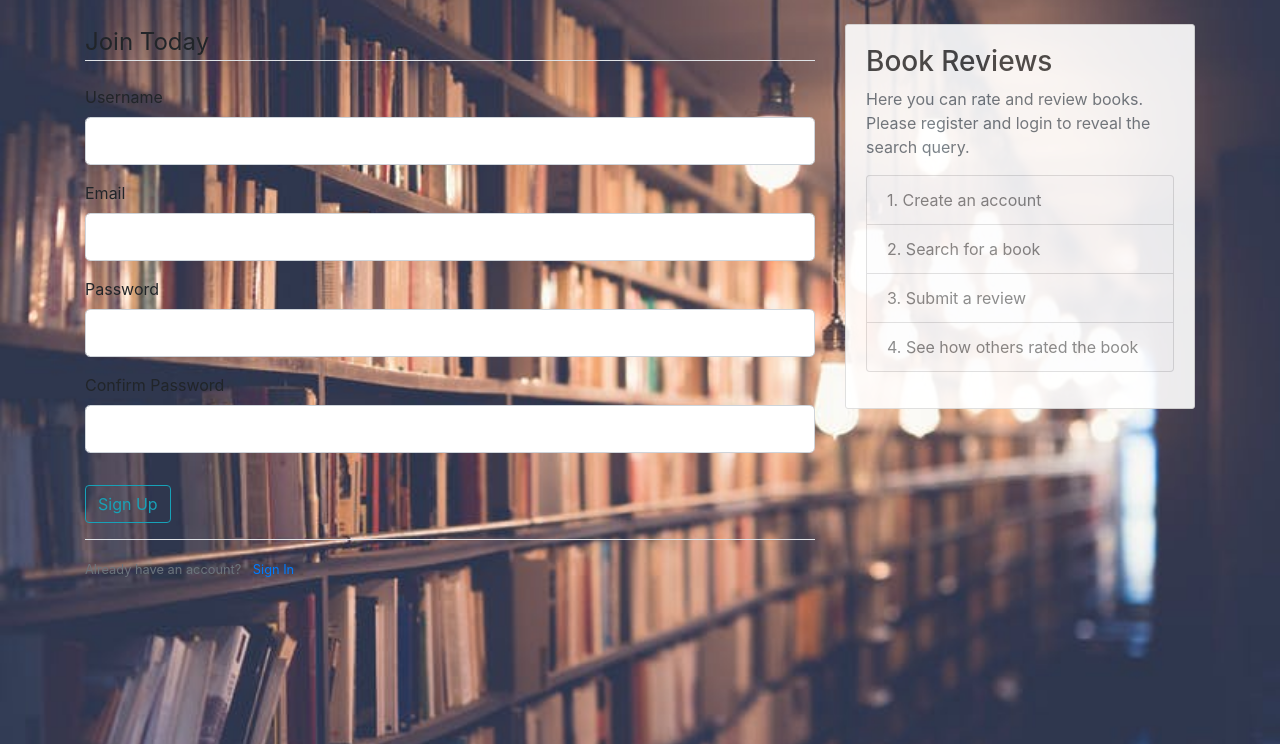
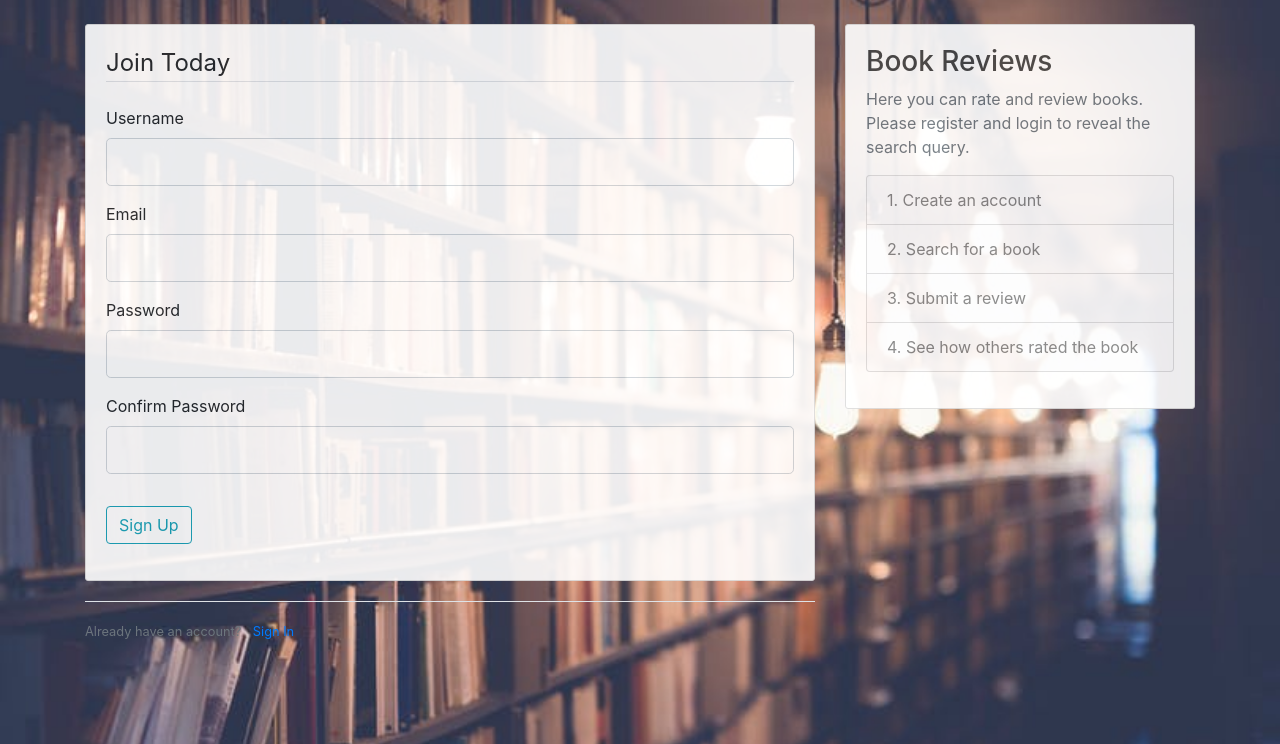
Before and after one commit to SashaRadovic/project1, a Flask app: page /register in a window 1280 px wide. Shown: the part 56-800 px from the top of the page. Run offline with Flask 2, Linux system fonts and the light colour scheme; some libraries are stand-ins or nearby versions.

Commit message:
small corrections

```diff
--- a/templates/account.html
+++ b/templates/account.html
@@ -2,7 +2,7 @@
 {% block content %}
 <div class="content-section">
   <div class="media">
-    <img class="rounded-circle account-img" src="{{current_user.image_file}}">
+    <img class="rounded-circle account-img" src="{{image_file}}">
     <div class="media-body">
       <h2 class="account-heading">{{current_user.username}}</h2>
       <p class="text-secondary">{{current_user.email}}</p>
--- a/templates/register.html
+++ b/templates/register.html
@@ -1,6 +1,6 @@
 {% extends "layout.html" %}
 {% block content %}
-<div class="content=section">
+<div class="content-section">
     <form action="" method="post">
         {{ form.hidden_tag() }}
         <fieldset class="form-group">
```
